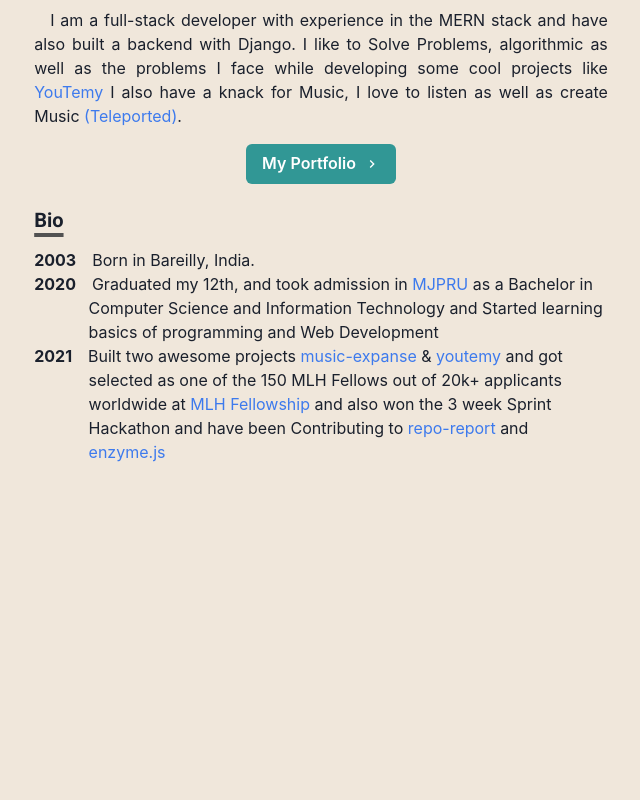
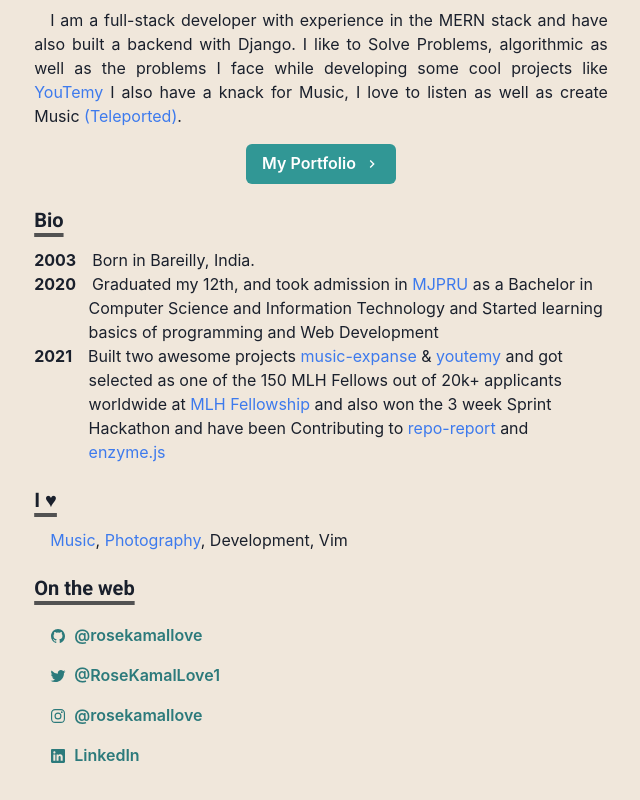
Before and after one commit to rosekamallove/rosekamal.love, a Next.js app: page / in a window 1280 px wide. Shown: the part 330-1130 px from the top of the page, without its empty margins (319-959 px from the left). Before the commit the page ends 818 px from the top, so only its background shows below. Built offline with nearby package versions, Linux system fonts and the light colour scheme.

Commit message:
added web links

```diff
--- a/package.json
+++ b/package.json
@@ -27,7 +27,8 @@
     "framer-motion": "^4.1.17",
     "next": "^11.1.2",
     "react": "^17.0.2",
-    "react-dom": "^17.0.2"
+    "react-dom": "^17.0.2",
+    "react-icons": "^4.3.1"
   },
   "devDependencies": {
     "eslint": "^7.32.0",
--- a/pages/index.js
+++ b/pages/index.js
@@ -1,17 +1,26 @@
+import NextLink from 'next/link'
 import {
+  Link,
+  Container,
+  Heading,
+  Box,
+  Image,
   Button,
-  Container,
-  Box,
-  Heading,
-  Image,
-  Link,
+  List,
+  ListItem,
+  Icon,
   useColorModeValue
 } from '@chakra-ui/react'
 import { ChevronRightIcon } from '@chakra-ui/icons'
+import Paragraph from '../components/paragraph'
+import { BioSection, BioYear } from '../components/bio'
 import Section from '../components/section'
-import Paragraph from '../components/paragraph'
-import NextLink from 'next/link'
-import { BioSection, BioYear } from '../components/bio'
+import {
+  IoLogoTwitter,
+  IoLogoInstagram,
+  IoLogoGithub,
+  IoLogoLinkedin
+} from 'react-icons/io5'
 
 const Page = () => {
   return (
@@ -131,6 +140,77 @@ const Page = () => {
           </NextLink>
         </BioSection>
       </Section>
+      <Section delay={0.3}>
+        <Heading as="h3" variant="section-title">
+          I ♥
+        </Heading>
+        <Paragraph>
+          <Link href="https://soundcloud.com/rosekmallove" target="_blank">
+            Music
+          </Link>
+          ,{' '}
+          <Link href="https://instagram.com/rosekamallove" target="_blank">
+            Photography
+          </Link>
+          , Development, Vim
+        </Paragraph>
+      </Section>
+
+      <Section delay={0.3}>
+        <Heading as="h3" variant="section-title">
+          On the web
+        </Heading>
+        <List>
+          <ListItem>
+            <Link href="https://github.com/rosekamallove" target="_blank">
+              <Button
+                variant="ghost"
+                colorScheme="teal"
+                leftIcon={<Icon as={IoLogoGithub} />}
+              >
+                @rosekamallove
+              </Button>
+            </Link>
+          </ListItem>
+          <ListItem></ListItem>
+          <ListItem>
+            <Link href="https://twitter.com/RoseKamalLove1" target="_blank">
+              <Button
+                variant="ghost"
+                colorScheme="teal"
+                leftIcon={<Icon as={IoLogoTwitter} />}
+              >
+                @RoseKamalLove1
+              </Button>
+            </Link>
+          </ListItem>
+          <ListItem>
+            <Link href="https://instagram.com/rosekamallove" target="_blank">
+              <Button
+                variant="ghost"
+                colorScheme="teal"
+                leftIcon={<Icon as={IoLogoInstagram} />}
+              >
+                @rosekamallove
+              </Button>
+            </Link>
+          </ListItem>
+          <ListItem>
+            <Link
+              href="https://www.linkedin.com/in/rose-kamal-love-1146141b0/"
+              target="_blank"
+            >
+              <Button
+                variant="ghost"
+                colorScheme="teal"
+                leftIcon={<Icon as={IoLogoLinkedin} />}
+              >
+                LinkedIn
+              </Button>
+            </Link>
+          </ListItem>
+        </List>
+      </Section>
     </Container>
   )
 }
```
Also changed, not shown: 1 other file (tests, documents, lock files or other folders).
